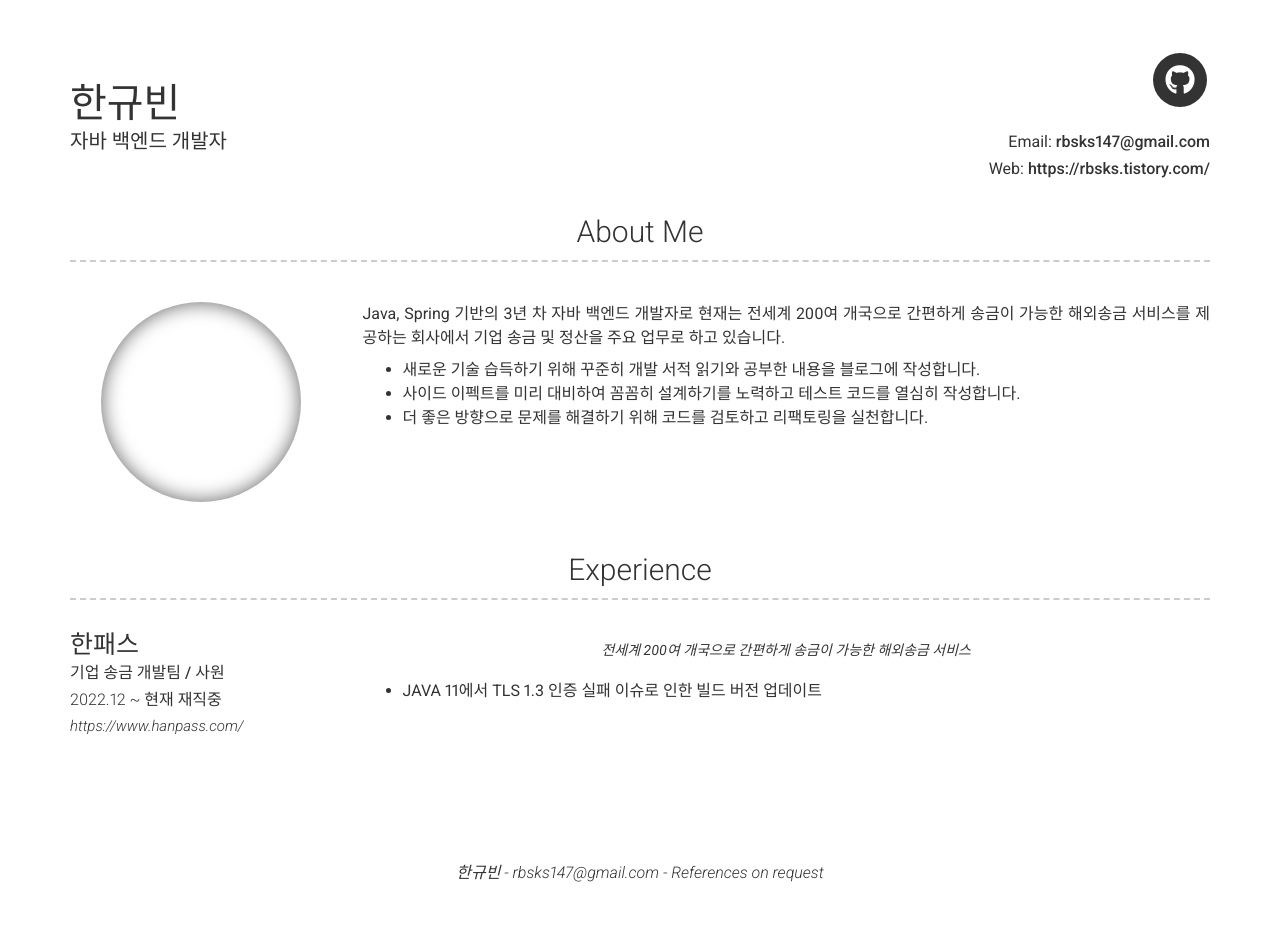
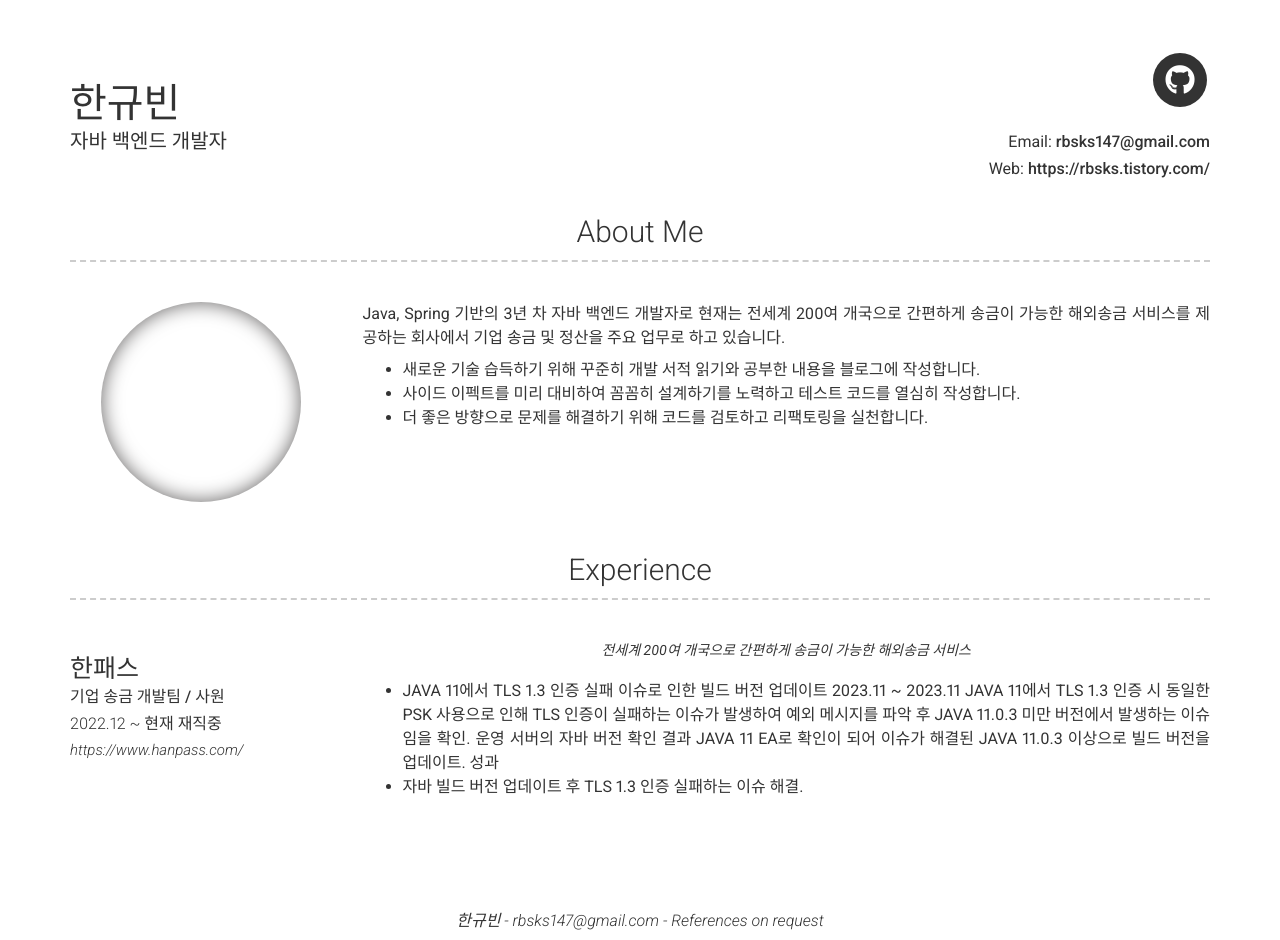
Before and after one commit to rbsks/rbsks.github.io, a Jekyll site: the page built from index.md, in a window 1280 px wide. Built offline with Jekyll 4.4.1, drawn with Linux system fonts in a browser that asks for light colours; nearby versions of some CDN libraries; before the commit the page ends 900 px from its top, so only the background shows below that.

Commit message:
Update _config.yml

```diff
--- a/_config.yml
+++ b/_config.yml
@@ -68,7 +68,10 @@ content:
         quote: >
           전세계 200여 개국으로 간편하게 송금이 가능한 해외송금 서비스
         description: | # this will include new lines to allow paragraphs
-          - JAVA 11에서 TLS 1.3 인증 실패 이슈로 인한 빌드 버전 업데이트
+          - JAVA 11에서 TLS 1.3 인증 실패 이슈로 인한 빌드 버전 업데이트 2023.11 ~ 2023.11
+          JAVA 11에서 TLS 1.3 인증 시 동일한 PSK 사용으로 인해 TLS 인증이 실패하는 이슈가 발생하여 예외 메시지를 파악 후 JAVA 11.0.3 미만 버전에서 발생하는 이슈임을 확인. 운영 서버의 자바 버전 확인 결과 JAVA 11 EA로 확인이 되어 이슈가 해결된 JAVA 11.0.3 이상으로 빌드 버전을 업데이트.
+          성과
+          - 자바 빌드 버전 업데이트 후 TLS 1.3 인증 실패하는 이슈 해결.
 
 # Footer
 footer_show_references: true
```
